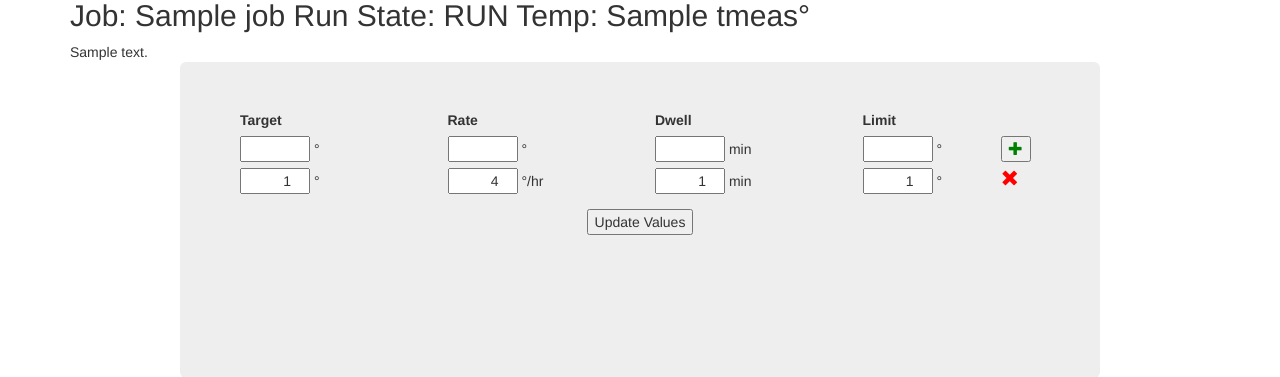
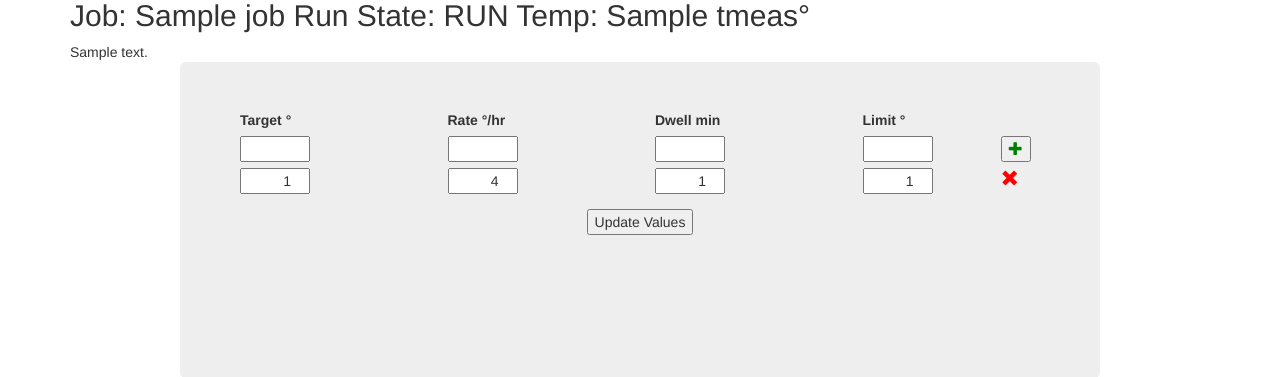
Before and after one commit to techwiz42/kilnserver, a Flask app: template kilnweb2/kilnweb2/templates/show_job_steps.html in a window 1280 px wide. Shown: the part 147-524 px from the top of the page. Run offline with Flask 3, Linux system fonts and the light colour scheme; tables that the repository leaves empty hold one stand-in row (values such as "Sample post"); the template is opened without the code that fills it: values that come from a table or form of the project are taken from there, most other values are stand-ins (such as "Sample title", 1, 10 or a date in 2020); parts of the project's set-up code (start-up, migrations or seed data) failed here and were passed over; some libraries are stand-ins or nearby versions.

Commit message:
move column units to top of columns

```diff
--- a/kilnweb2/kilnweb2/templates/show_job_steps.html
+++ b/kilnweb2/kilnweb2/templates/show_job_steps.html
@@ -59,17 +59,18 @@
       <div class="col-md-10 col-md-offset-1"> <!-- offset jumbotron on page -->
       <div class="jumbotron" align="left">
         <div class="row">
-          <div class="col-xs-3"><b>Target</b></div>
-          <div class="col-xs-3"><b>Rate</b></div>
-          <div class="col-xs-3"><b>Dwell</b></div>
-	  <div class="col-xs-2"><b>Limit</b></div>
+          <div class="col-xs-3"><b>Target &deg;</b></div>
+          <div class="col-xs-3"><b>Rate &deg;/hr</b></div>
+          <div class="col-xs-3"><b>Dwell min</b></div>
+	  <div class="col-xs-2"><b>Limit &deg;</b></div>
         </div>
         <div  style="overflow-y: scroll; height:200px; overflow-x:hidden">
 	 <div class="row" style="border-spacing:3px;">
           <div class="form-group">
-            <div class="col-xs-3"><input type="number" id="target" name="target" style="width:70px;text-align:right;" value="" />&nbsp;&deg;</div>	        <div class="col-xs-3"><input type="number" id="rate" name="rate" min=1 style="width:70px;text-align:right;" value="" />&nbsp;&deg;</div>
-	    <div class="col-xs-3"><input type="number" id="dwell" name="dwell" style="width:70px;text-align:right;" value="" />&nbsp;min</div>
-	    <div class="col-xs-2"><input type="number" id="threshold" name="threshold" style="width:70px;text-align:right;" value=""/>&nbsp;&deg;</div>
+	    <div class="col-xs-3"><input type="number" id="target" name="target" style="width:70px;text-align:right;" value="" /></div>
+	    <div class="col-xs-3"><input type="number" id="rate" name="rate" min=1 style="width:70px;text-align:right;" value="" /></div>
+	    <div class="col-xs-3"><input type="number" id="dwell" name="dwell" style="width:70px;text-align:right;" value="" /></div>
+	    <div class="col-xs-2"><input type="number" id="threshold" name="threshold" style="width:70px;text-align:right;" value=""/></div>
 	    <div class="col-xs-1" title="Add a row"><button type="submit"/>
                 <span class="glyphicon glyphicon-plus" style="color:green"></span>
 	    </div>
@@ -78,10 +79,10 @@
         {% for step in job_steps %}
         <div class="row" style="border-spacing:0px;">
           <div class="form-group">
-            <div class="col-xs-3"><input type="number" id='target' name="target[{{ step.id }}]" style="width:70px;text-align:right;" value="{{ step.target }}" />&nbsp;&deg;</div>
-            <div class="col-xs-3"><input type="number" id='rate' name="rate[{{ step.id }}]" style="width:70px;text-align:right;" value="{{ step.rate }}" />&nbsp;&deg;/hr</div>
-            <div class="col-xs-3"><input type="number" id='dwell' name="dwell[{{ step.id }}]" style="width:70px;text-align:right;" value="{{ step.dwell }}" />&nbsp;min</div>
-	    <div class="col-xs-2"><input type="number" id='threshold' name="threshold[{{step.id}}]" style="width:70px;text-align:right;" value="{{step.threshold}}" />&nbsp;&deg;</div>
+            <div class="col-xs-3"><input type="number" id='target' name="target[{{ step.id }}]" style="width:70px;text-align:right;" value="{{ step.target }}" /></div>
+            <div class="col-xs-3"><input type="number" id='rate' name="rate[{{ step.id }}]" style="width:70px;text-align:right;" value="{{ step.rate }}" /></div>
+            <div class="col-xs-3"><input type="number" id='dwell' name="dwell[{{ step.id }}]" style="width:70px;text-align:right;" value="{{ step.dwell }}" /></div>
+	    <div class="col-xs-2"><input type="number" id='threshold' name="threshold[{{step.id}}]" style="width:70px;text-align:right;" value="{{step.threshold}}" /></div>
             <div class="col-xs-1">
               <a title="Delete this row" href="{{ url_for('delete_job_step', job_id=job.id, step_id=step.id) }}">
 	        <i class="glyphicon glyphicon-remove" style="color:red;"></i>
```
